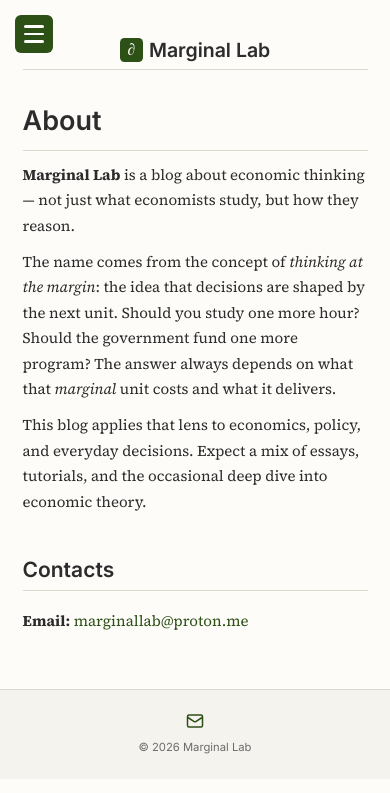
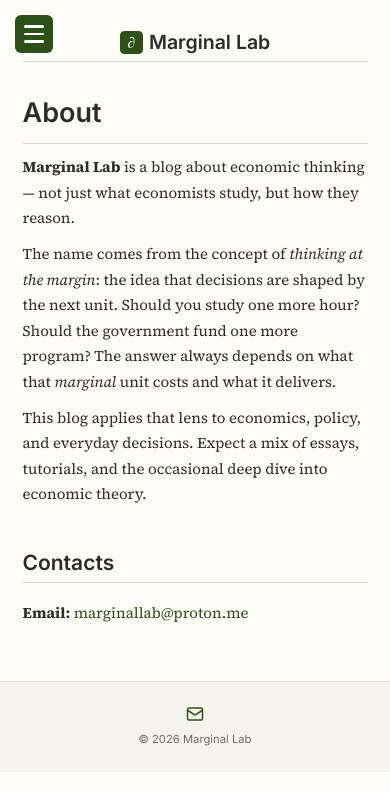
Before and after one commit to marginallabs/marginallabs.github.io, a Jekyll site: the page built from _pages/about.md, in a window 390 px wide. Shown: the top 793 px of the page. Built offline with Jekyll 4.4.1, drawn with Linux system fonts in a browser that asks for light colours.

Commit message:
Raise mobile title 0.5rem

```diff
--- a/assets/css/style.css
+++ b/assets/css/style.css
@@ -970,7 +970,7 @@ pre code { background: none; padding: 0; font-size: 0.9rem; border-radius: 0; }
   /* Hide desktop header on mobile */
   .site-header { display: none; }
 
-.mobile-page-title { display:flex; align-items:center; justify-content:center; font-family:var(--font-heading); font-size:1.3em; margin-top:-0.5rem; margin-bottom:0.2rem; }
+.mobile-page-title { display:flex; align-items:center; justify-content:center; font-family:var(--font-heading); font-size:1.3em; margin-top:-1rem; margin-bottom:0.2rem; }
 .mobile-page-title .site-logo { width:1.2em; height:1.2em; vertical-align:middle; margin-right:0.3em; }  /* Show hamburger */
   .sidebar-toggle {
     display: flex;
```
